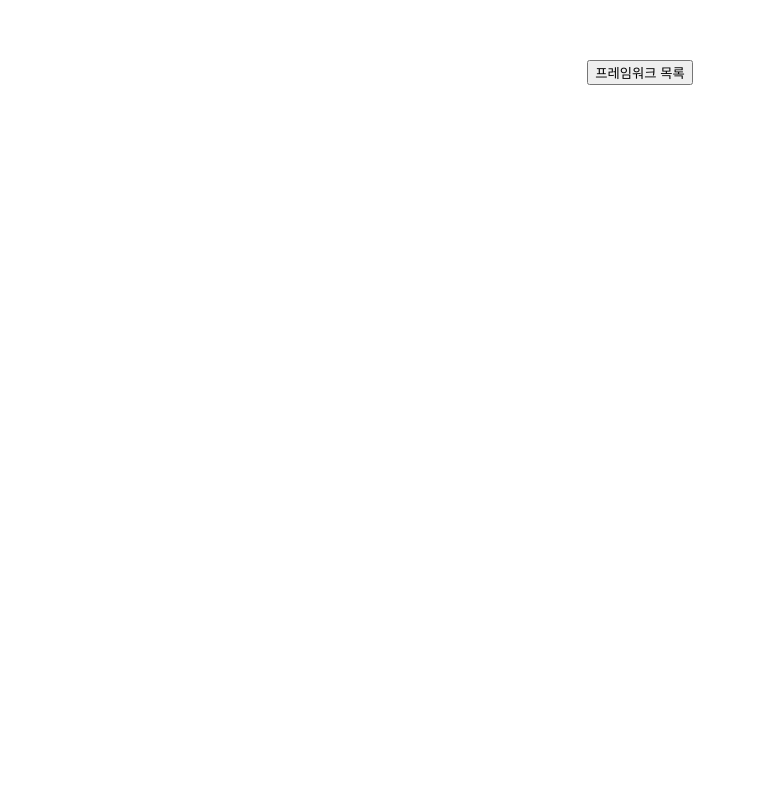
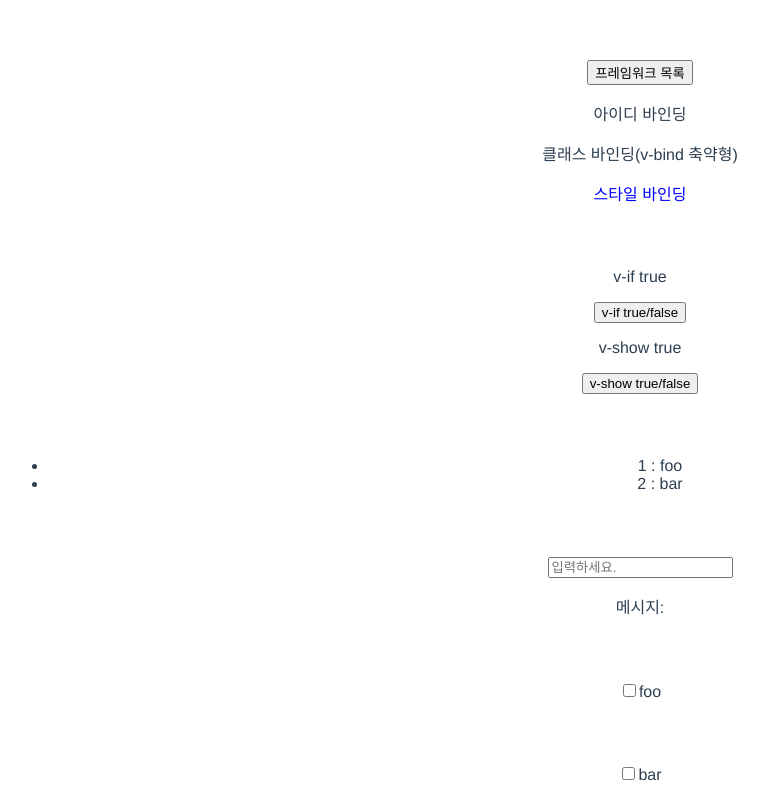
Before and after one commit to hyeonji11/VuePractice, a Vue app: page / in a window 1280 px wide. Shown: the top 800 px of the page, without its empty margins (0-768 px from the left). Built offline with nearby package versions, Linux system fonts and the light colour scheme.

Commit message:
directive, event handling 실습

```diff
--- a/src/App.vue
+++ b/src/App.vue
@@ -8,6 +8,7 @@
       <EmitTest :title="emitTitle" @enlarge-text="onEnlargeText"></EmitTest>
     </div> -->
     <AxiosTest></AxiosTest>
+    <DirectiveTest></DirectiveTest>
   </div>
 </template>
 
@@ -15,11 +16,13 @@
 // import PropsTest from './components/PropsTest.vue'
 // import EmitTest from './components/EmitTest.vue'
 import AxiosTest from './components/AxiosTest.vue'
+import DirectiveTest from './components/DirectiveTest.vue'
 
 export default {
   name: 'App',
   components: {
-    AxiosTest
+    AxiosTest,
+    DirectiveTest
   },
   data() {
     return {
--- /dev/null
+++ b/src/components/DirectiveTest.vue
@@ -0,0 +1,76 @@
+<template>
+    <div>
+        <div id="bind">
+            <p v-bind:id="idA">아이디 바인딩</p>
+            <p :class="classA">클래스 바인딩(v-bind 축약형)</p>
+            <p v-bind:style="styleA">스타일 바인딩</p>
+        </div>
+        <div>
+            <p v-if="flagIf">v-if true</p>
+            <button @click="flagIf = !flagIf">v-if true/false</button>
+            <p v-show="flagShow">v-show true</p>
+            <button @click="flagShow = !flagShow">v-show true/false</button>
+        </div>
+        <div id="for">
+            <ul>
+                <li v-for="item in items" v-bind:key="item.id">
+                    {{ item.id }} : {{ item.message }}
+                </li>
+            </ul>
+        </div>
+        <div>
+            <input v-model="msg" placeholder="입력하세요." />
+            <p>메시지: {{ msg }}</p>
+        </div>
+        <div>
+            <div v-for="item in items" v-bind:key="item.id">
+                <input type="checkbox" :id="item.id" :value="item.message" v-model="checkedItem"/>
+                <label :for="item.id">{{ item.message }}</label>
+            </div>
+
+            <br />
+            <span>Checked items: {{ checkedItem }}</span>
+        </div>
+        <div id="event-with-method">
+            <button @click="btnClick">alert</button>
+        </div>
+    </div>
+</template>
+
+<script>
+export default {
+    name: "DirectiveTest",
+    data() {
+        return {
+          idA: 1,
+          classA: 'container',
+          styleA: 'color: blue',
+          flagIf: true,
+          flagShow: true,
+          items: [
+              {
+                id: 1,
+                message: 'foo'
+              },
+              {
+                id: 2,
+                message: 'bar'
+              }
+          ],
+          msg: '',
+          checkedItem: []
+        }
+    },
+    methods: {
+      btnClick(event) {
+          alert(event.target.tagName+' event!!!!!')
+      }
+    }
+}
+</script>
+
+<style scoped>
+    div {
+        margin-bottom: 5%;
+    }
+</style>
```
